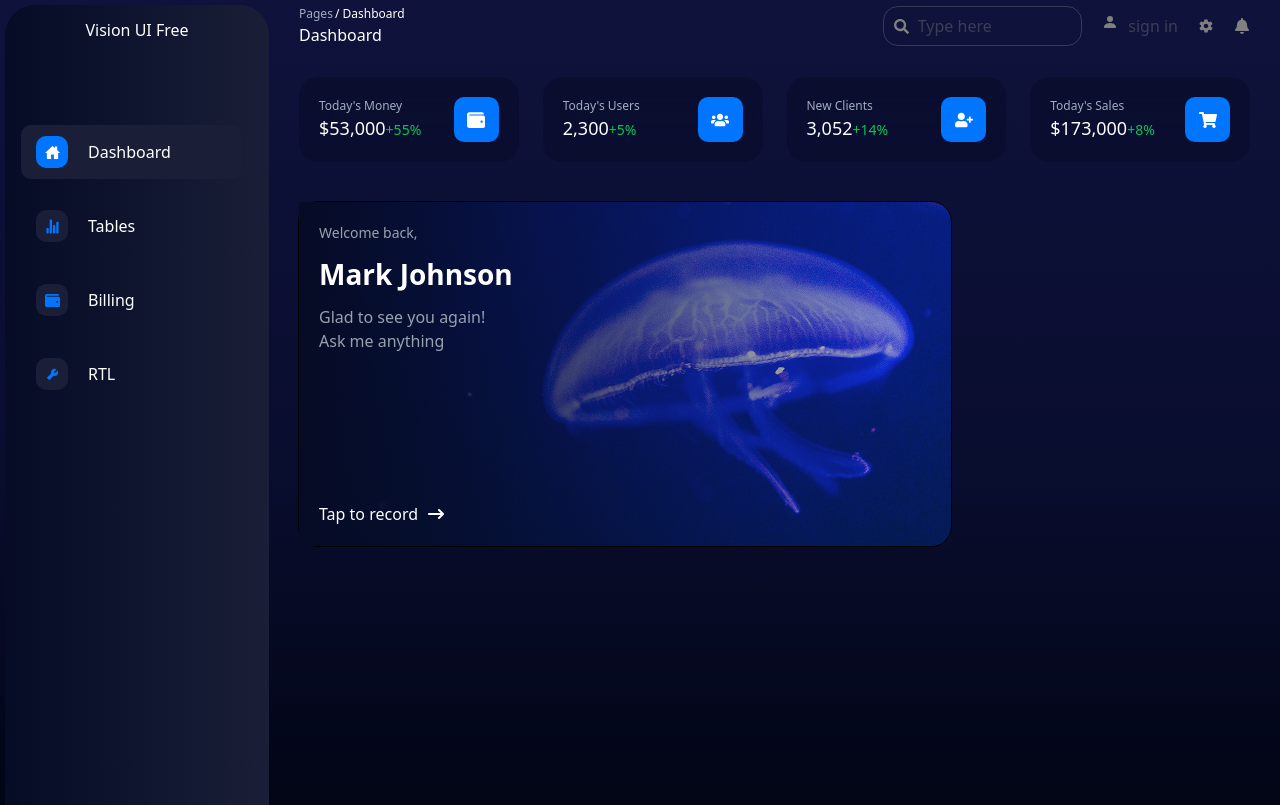
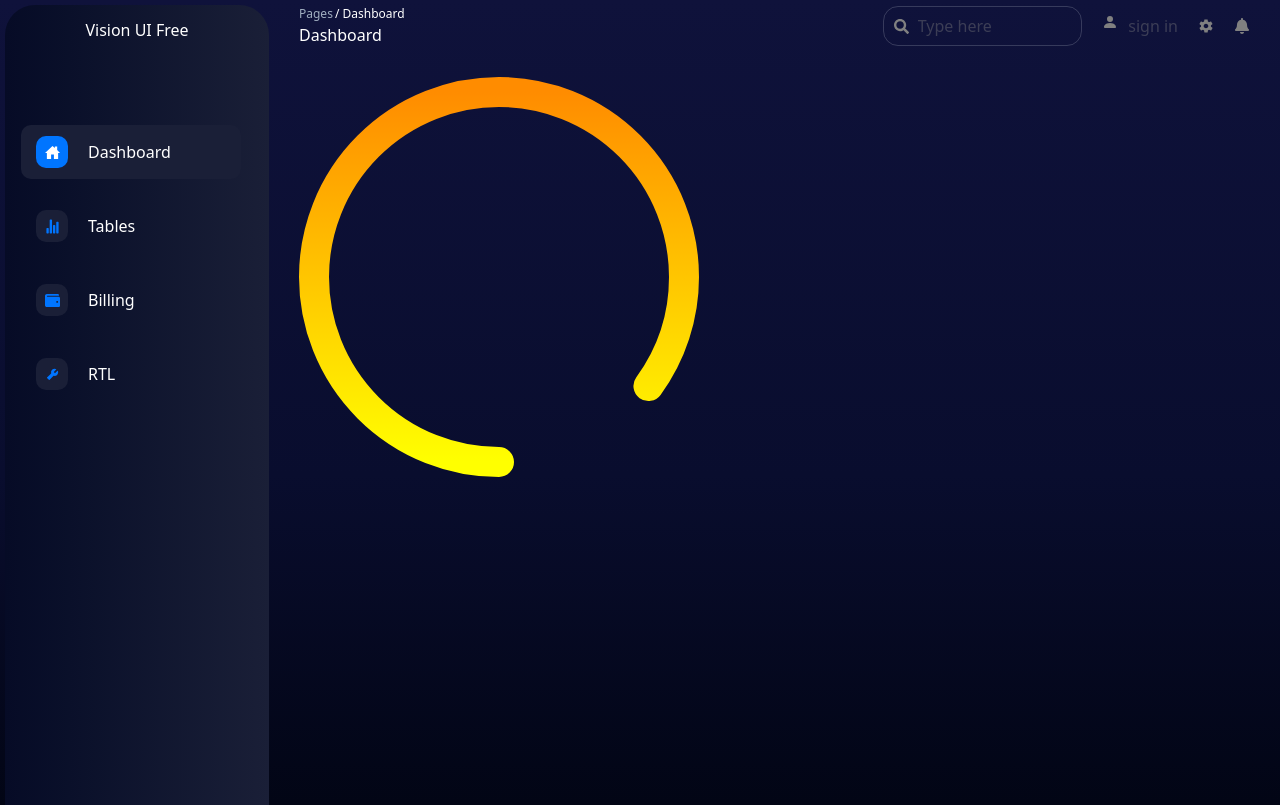
Before and after one commit to Napolite/vision-dahsboard, a React (Vite) app: page / in a window 1280 px wide. Built offline with nearby package versions, Linux system fonts and the light colour scheme.

Commit message:
added circular progress bar

```diff
--- /dev/null
+++ b/src/components/c-progress/circular-bar.tsx
@@ -0,0 +1,35 @@
+function Circular({ progress = 0.85 }) {
+  const radius = 185;
+  const circumference = 2 * Math.PI * radius;
+
+  const offset = circumference * (1 - progress);
+
+  return (
+    <div className="w-[400px] h-[400px] flex items-center justify-center relative">
+      <svg width="400" height="400" className="absolute">
+        <defs>
+          <linearGradient id="linearg">
+            <stop offset="0%" stopColor="darkorange" />
+            <stop offset="100%" stopColor="yellow" />
+          </linearGradient>
+        </defs>
+
+        <circle
+          cx="200"
+          cy="200"
+          r={radius}
+          fill="none"
+          stroke="url(#linearg)"
+          strokeWidth="30"
+          strokeLinecap="round"
+          strokeDasharray={circumference}
+          strokeDashoffset={offset}
+          transform="rotate(90 200 200)"
+          className="transition-all duration-700 ease-out"
+        />
+      </svg>
+    </div>
+  );
+}
+
+export default Circular;
--- /dev/null
+++ b/src/components/ui-comp/dashboard-ui/satisfaction-rate.tsx
@@ -0,0 +1,12 @@
+import React from "react";
+
+function SatisfactionRate() {
+  return (
+    <div>
+      <div>Satisfaction Rate</div>
+      <div></div>
+    </div>
+  );
+}
+
+export default SatisfactionRate;
--- a/src/pages/Dashboard/Dashboard.tsx
+++ b/src/pages/Dashboard/Dashboard.tsx
@@ -1,6 +1,7 @@
 import Tablet from "../../components/ui-comp/dashboard-ui/tab";
 import { FaWallet, FaUsers, FaUserPlus, FaShoppingCart } from "react-icons/fa";
 import UserInfo from "./userInfo";
+import Circular from "../../components/c-progress/circular-bar";
 
 export const stats = [
   {
@@ -32,7 +33,7 @@ export const stats = [
 function Dashboard() {
   return (
     <div className="pt-[30px] px-[30px]">
-      <div className="grid grid-cols-4 w-full gap-x-[24px]">
+      {/* <div className="grid grid-cols-4 w-full gap-x-[24px]">
         {stats.map((stat) => (
           <Tablet
             header={stat?.header}
@@ -44,7 +45,8 @@ function Dashboard() {
       </div>
       <div className="mt-[40px]">
         <UserInfo />
-      </div>
+      </div> */}
+      <Circular />
     </div>
   );
 }
```
